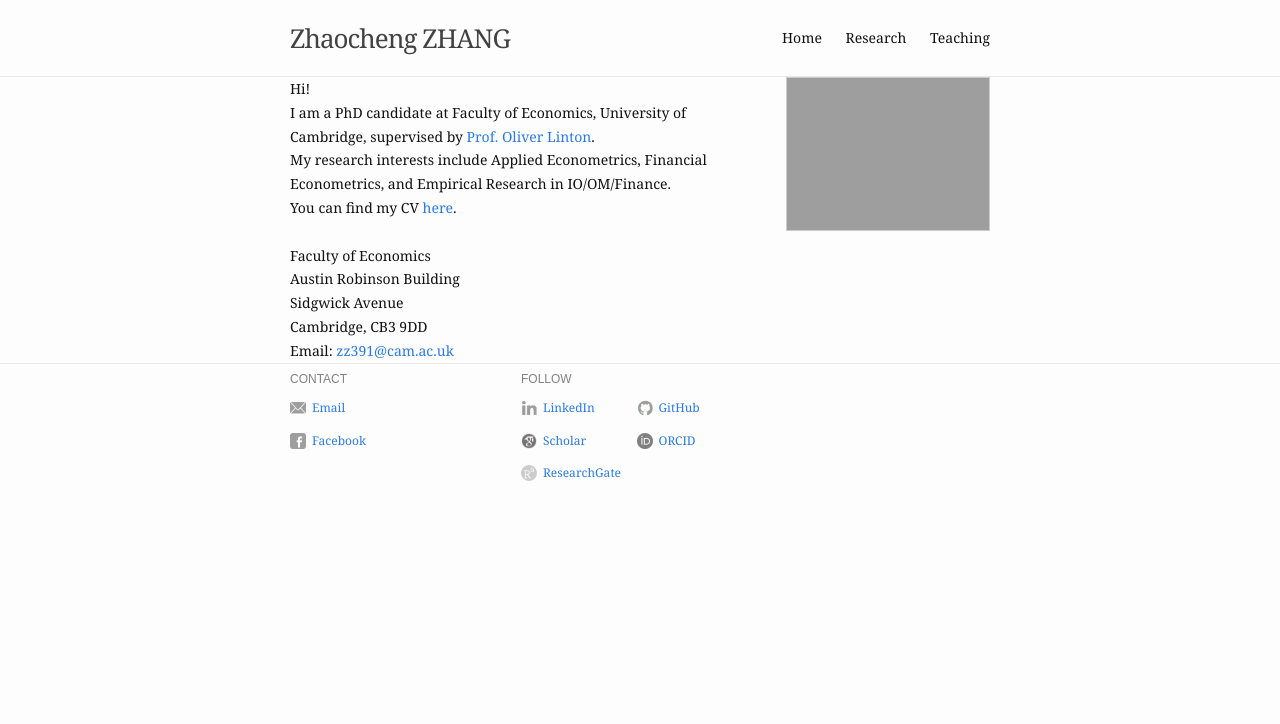
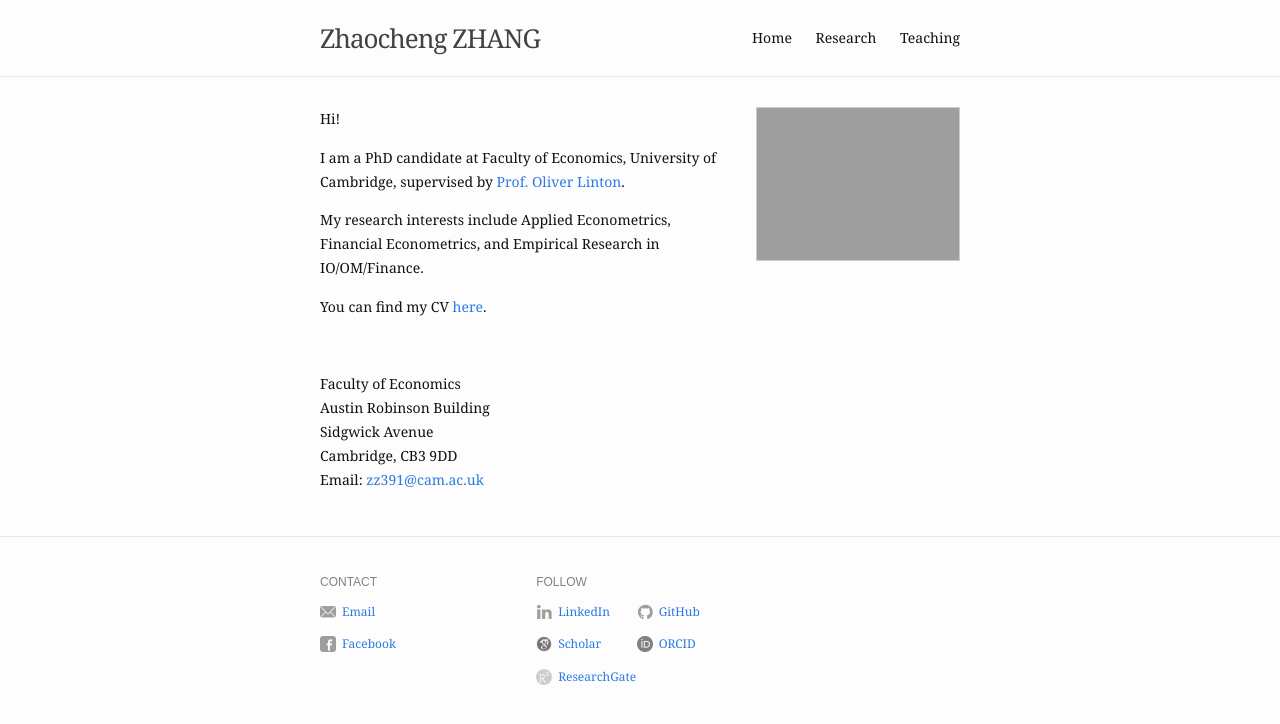
Before and after one commit to zhaocheng-zhang/zhaocheng-zhang.github.io, a Jekyll site: the page built from index.md, in a window 1280 px wide. Shown: the top 724 px of the page. Built offline with Jekyll 4.4.1, drawn with Linux system fonts in a browser that asks for light colours.

Commit message:
Update main.scss

```diff
--- a/assets/css/main.scss
+++ b/assets/css/main.scss
@@ -12,7 +12,7 @@ $base-font-size: 14px;
 $small-font-size: $base-font-size * 0.875;
 $base-line-height: 1.7;
 
-$spacing-unit: 0px;
+$spacing-unit: 30px;
 
 $text-color: #111;
 $background-color: #fdfdfd;
```
